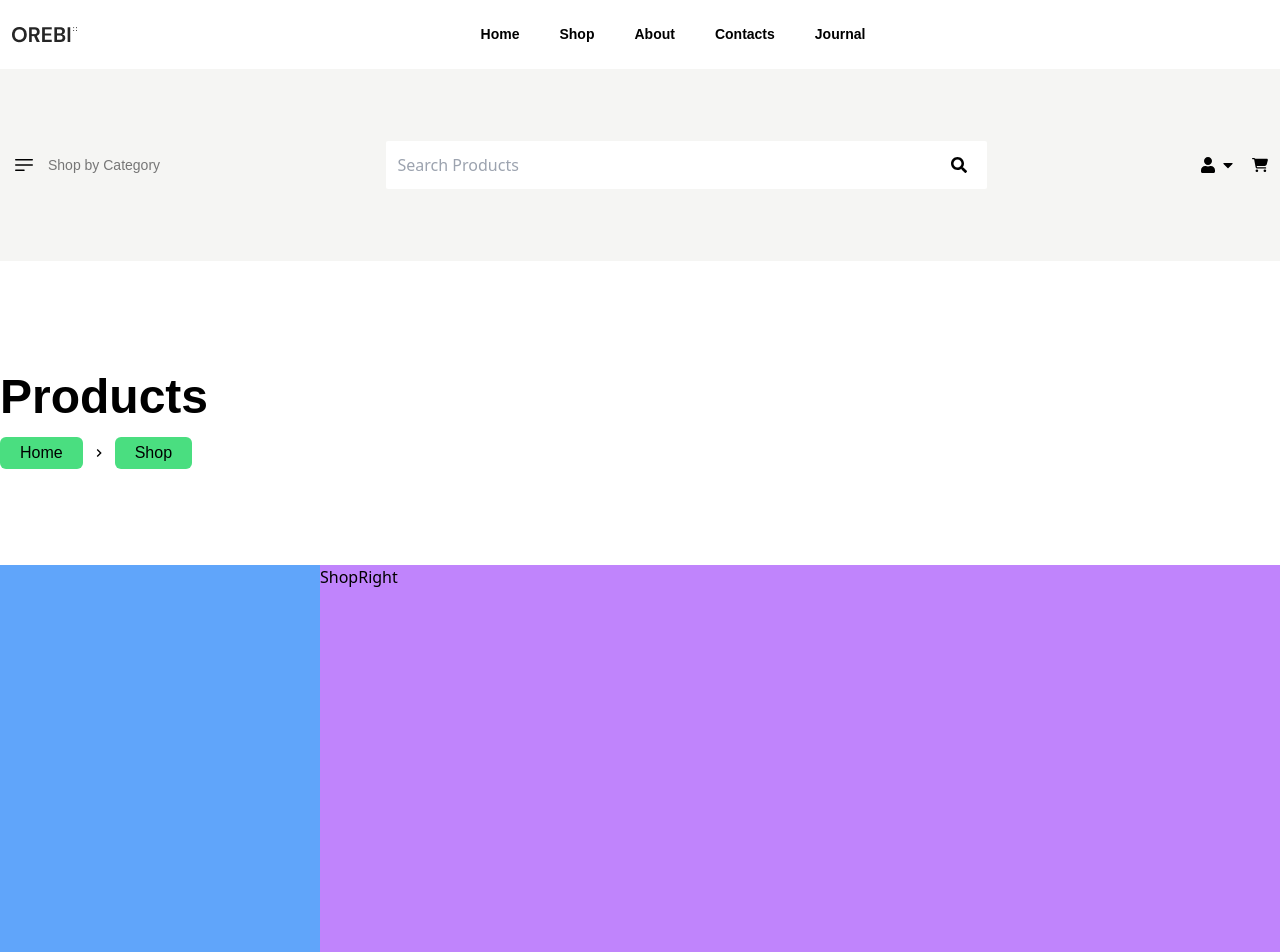
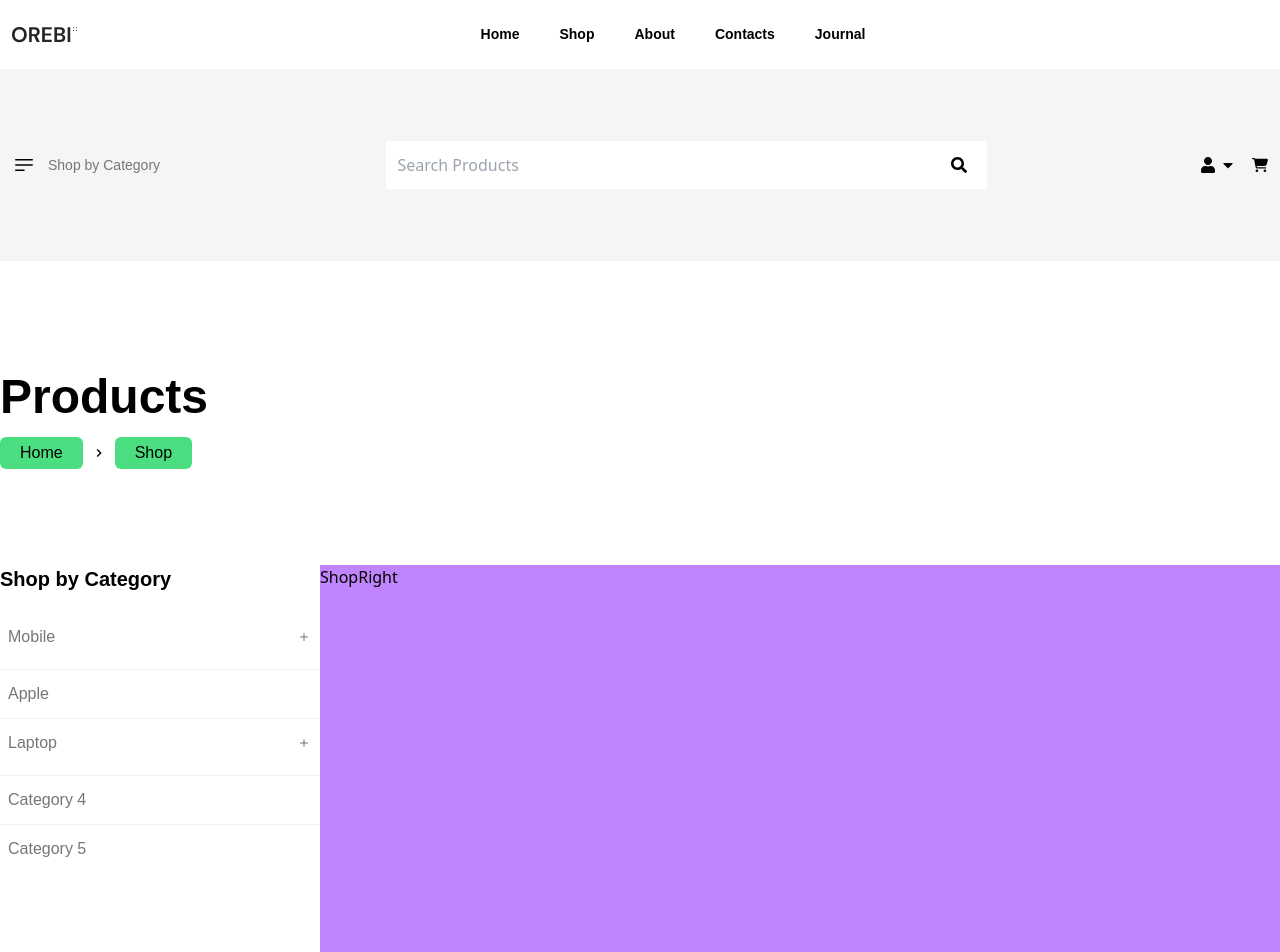
Before and after one commit to mahmudulhasanprodan/OREBI, a React (Vite) app: page /Shop in a window 1280 px wide. Shown: the top 952 px of the page. Built offline with nearby package versions, Linux system fonts and the light colour scheme.

Commit message:
catagories toggle part done

```diff
--- a/Data/Data.js
+++ b/Data/Data.js
@@ -138,3 +138,45 @@ export const SpecialofferData = [
         discount : "10%",
     },
 ];
+
+export const CattagoryData = [
+  {
+    id: 1,
+    title: "Mobile",
+    subcategory: [
+      { id: 1, title: "Samsung" },
+      { id: 2, title: "Oppo" },
+      { id: 3, title: "Vivo" },
+    ],
+  },
+
+  {
+    id: 2,
+    title: "Apple",
+    subcategory: []
+  },
+
+  {
+    id: 3,
+    title: "Laptop",
+    subcategory: [
+      { id: 1, title: "Lenevo" },
+      { id: 2, title: "Dell" },
+      { id: 3, title: "Asus" },
+      { id: 4, title: "Hp" },
+    ],
+  },
+
+  {
+    id: 4,
+    title: "Category 4",
+    subcategory: []
+  },
+
+  {
+    id: 5,
+    title: "Category 5",
+    subcategory: []
+  },
+
+];
--- a/src/CommonComponent/ShopLeftItem/ShopCatagores.jsx
+++ b/src/CommonComponent/ShopLeftItem/ShopCatagores.jsx
@@ -1,11 +1,69 @@
-import React from 'react'
+import React, { useState } from 'react'
+import { BsPlus } from "react-icons/bs";
+import Flex from '../Flex/Flex';
 
-const ShopCatagores = () => {
+const ShopCatagores = ({cattagories, Shoptitle}) => {
+
+  const [Showcategories, setShowcategories] = useState(
+    cattagories.map(() => false)
+  );
+
+
+
+  //HandleCategories function start here
+  const HandleCategoriesToggle = (id) => {
+    setShowcategories((previousState) => {
+      return previousState.map((value, index) => {
+        return id === index ? !value : false;
+      });
+    });
+  };
+
+
+
   return (
     <>
-
+      <div className="pb-5">
+        <h2 className="font-DMsans font-bold text-xl">
+          {Shoptitle ? Shoptitle : "Title is Missing"}
+        </h2>
+      </div>
+      <div>
+        <div className="divide-y divide-[#F0F0F0] divide-solid">
+          {cattagories?.map((item, index) =>
+            item.subcategory.length > 0 ? (
+              <div key={item.id}>
+                <div className="py-3 px-2" onClick={() => HandleCategoriesToggle(index)}>
+                  <Flex className={"items-center justify-between"}>
+                    <h2 className="text-secondary_font_color font-normal text-base  cursor-pointer font-DMsans">
+                      {item.title}
+                    </h2>
+                    <BsPlus className="cursor-pointer text-secondary_font_color" />
+                  </Flex>
+                </div>
+                <div className={`${Showcategories && "mb-2"}`}>
+                  {Showcategories[index] &&
+                    item.subcategory.map((subitem) => (
+                      <div className={`${Showcategories && "px-3 py-2"}`} key={subitem.id}>
+                        <h2 className="text-secondary_font_color font-normal text-base  cursor-pointer font-DMsans">
+                          {subitem.title}
+                        </h2>
+                      </div>
+                    ))}
+                </div>
+              </div>
+            ) : (
+              <div className="py-3 px-2">
+                <h2 className="text-secondary_font_color font-normal text-base  cursor-pointer font-DMsans">
+                  {item.title}
+                </h2>
+              </div>
+            )
+          )}
+        </div>
+      </div>
     </>
-  )
+  );
 }
 
 export default ShopCatagores
--- a/src/Pages/Shop/Shop.jsx
+++ b/src/Pages/Shop/Shop.jsx
@@ -18,7 +18,7 @@ const Shop = () => {
                 </div>
                <div className="py-20">
                <Flex>
-                    <ShopLeft className={"w-[25%] bg-blue-400 h-[100vh]"}/>
+                    <ShopLeft className={"w-[25%] h-[100vh]"}/>
                     <ShopRight className={"w-[75%] bg-purple-400 h-[100vh]"}/>
                 </Flex>
                </div>
--- a/src/ShopComponent/ShopLeft/ShopLeft.jsx
+++ b/src/ShopComponent/ShopLeft/ShopLeft.jsx
@@ -1,11 +1,15 @@
 import React from 'react'
 import ShopCatagores from '../../CommonComponent/ShopLeftItem/ShopCatagores'
+import {CattagoryData} from "../../../Data/Data"
 
 const ShopLeft = ({className}) => {
   return (
     <>
       <div className={className}>
-        <ShopCatagores />
+        <ShopCatagores
+          cattagories={CattagoryData ? CattagoryData : []}
+          Shoptitle={"Shop by Category"}
+        />
       </div>
     </>
   );
```
